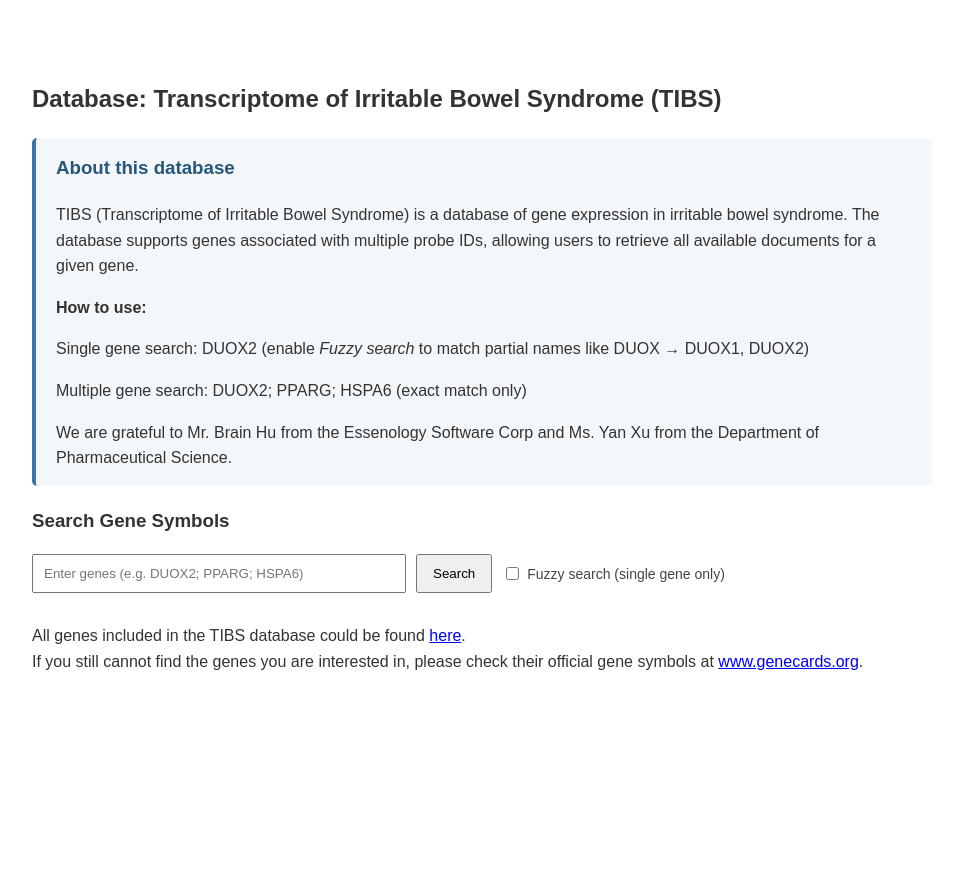
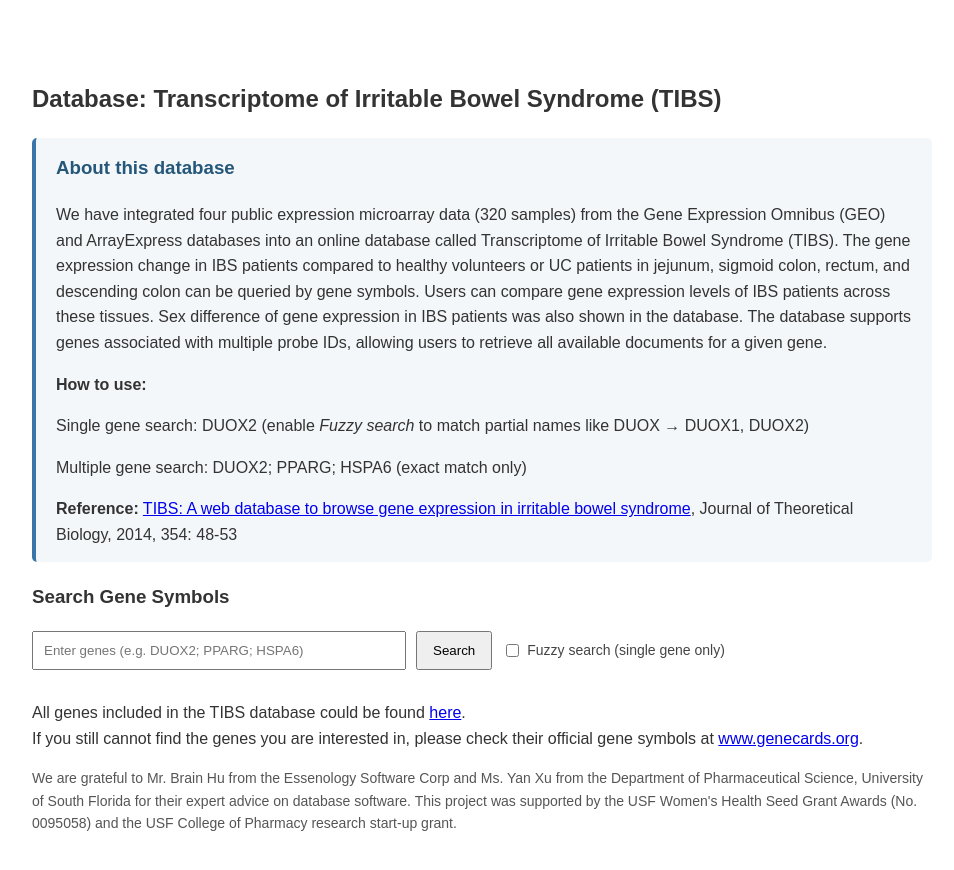
Before and after one commit to chengusf/SEGEL_github, a plain HTML site: page tibs/index.html in a window 1280 px wide. Shown: the whole page, without its empty margins (158-1112 px from the left). Before the commit the page ends 800 px from the top, so only its background shows below. Drawn offline with nearby package versions, Linux system fonts and the light colour scheme.

Commit message:
Add files via upload

```diff
--- a/tibs/index.html
+++ b/tibs/index.html
@@ -74,7 +74,7 @@ body {
 <div class="summary">
     <h3>About this database</h3>
     <p>
-    TIBS (Transcriptome of Irritable Bowel Syndrome) is a database of gene expression in irritable bowel syndrome. The database supports genes associated with
+    We have integrated four public expression microarray data (320 samples) from the Gene Expression Omnibus (GEO) and ArrayExpress databases into an online database called Transcriptome of Irritable Bowel Syndrome (TIBS). The gene expression change in IBS patients compared to healthy volunteers or UC patients in jejunum, sigmoid colon, rectum, and descending colon can be queried by gene symbols. Users can compare gene expression levels of IBS patients across these tissues. Sex difference of gene expression in IBS patients was also shown in the database. The database supports genes associated with
     multiple probe IDs, allowing users to retrieve
     all available documents for a given gene.
     </p>
@@ -88,7 +88,7 @@ body {
     Multiple gene search: DUOX2; PPARG; HSPA6 (exact match only)
     </p>
     <p style="margin-bottom: 0;">
-    We are grateful to Mr. Brain Hu from the Essenology Software Corp and Ms. Yan Xu from the Department of Pharmaceutical Science.
+    <strong>Reference:</strong> <a href="https://www.sciencedirect.com/science/article/pii/S0022519314001659" target="_blank" rel="noopener noreferrer">TIBS: A web database to browse gene expression in irritable bowel syndrome</a>, Journal of Theoretical Biology, 2014, 354: 48-53
     </p>
 </div>
 
@@ -119,6 +119,10 @@ body {
 <p style="margin-top: 30px;">
 All genes included in the TIBS database could be found <a href="Affy_U133_v2_gene_list.html">here</a>.<br>
 If you still cannot find the genes you are interested in, please check their official gene symbols at <a href="http://www.genecards.org" target="_blank" rel="noopener noreferrer">www.genecards.org</a>.
+</p>
+
+<p style="font-size: 14px; color: #555;">
+We are grateful to Mr. Brain Hu from the Essenology Software Corp and Ms. Yan Xu from the Department of Pharmaceutical Science, University of South Florida for their expert advice on database software. This project was supported by the USF Women's Health Seed Grant Awards (No. 0095058) and the USF College of Pharmacy research start-up grant.
 </p>
 
 <!-- JavaScript -->
```
